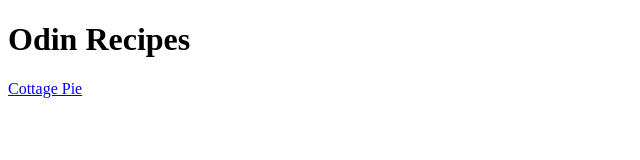
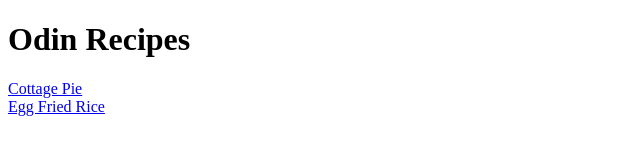
Before and after one commit to nullne1/odin-recipes, a plain HTML site: page index.html in a window 1280 px wide. Shown: the whole page, without its empty margins (0-640 px from the left). Drawn offline with Linux system fonts and the light colour scheme.

```diff
--- a/index.html
+++ b/index.html
@@ -8,5 +8,7 @@
 <body>
     <h1>Odin Recipes</h1>
     <a href="recipes/cottage-pie.html">Cottage Pie</a>
+    <br>
+    <a href="recipes/egg-fried-rice.html">Egg Fried Rice</a>
 </body>
 </html>
```
